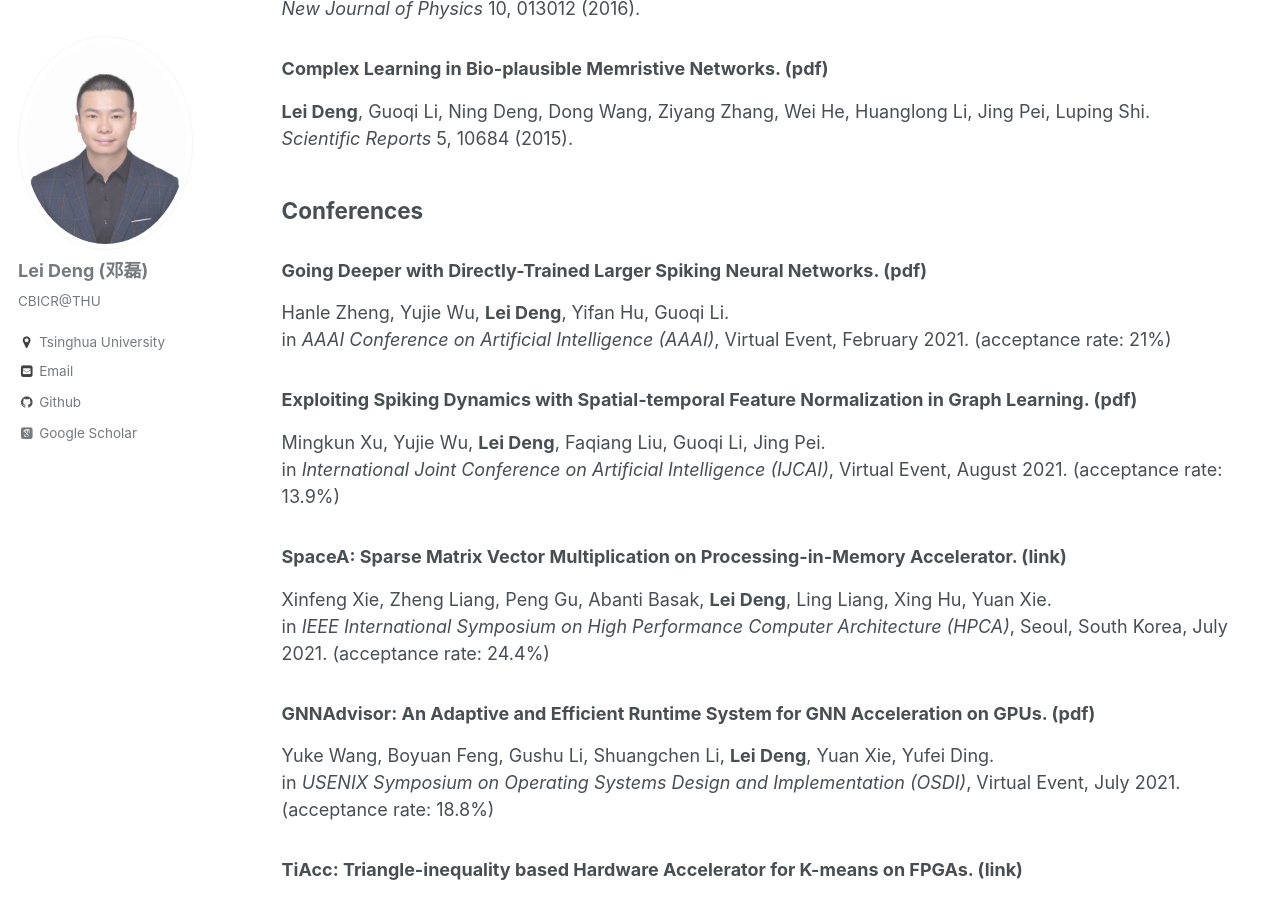
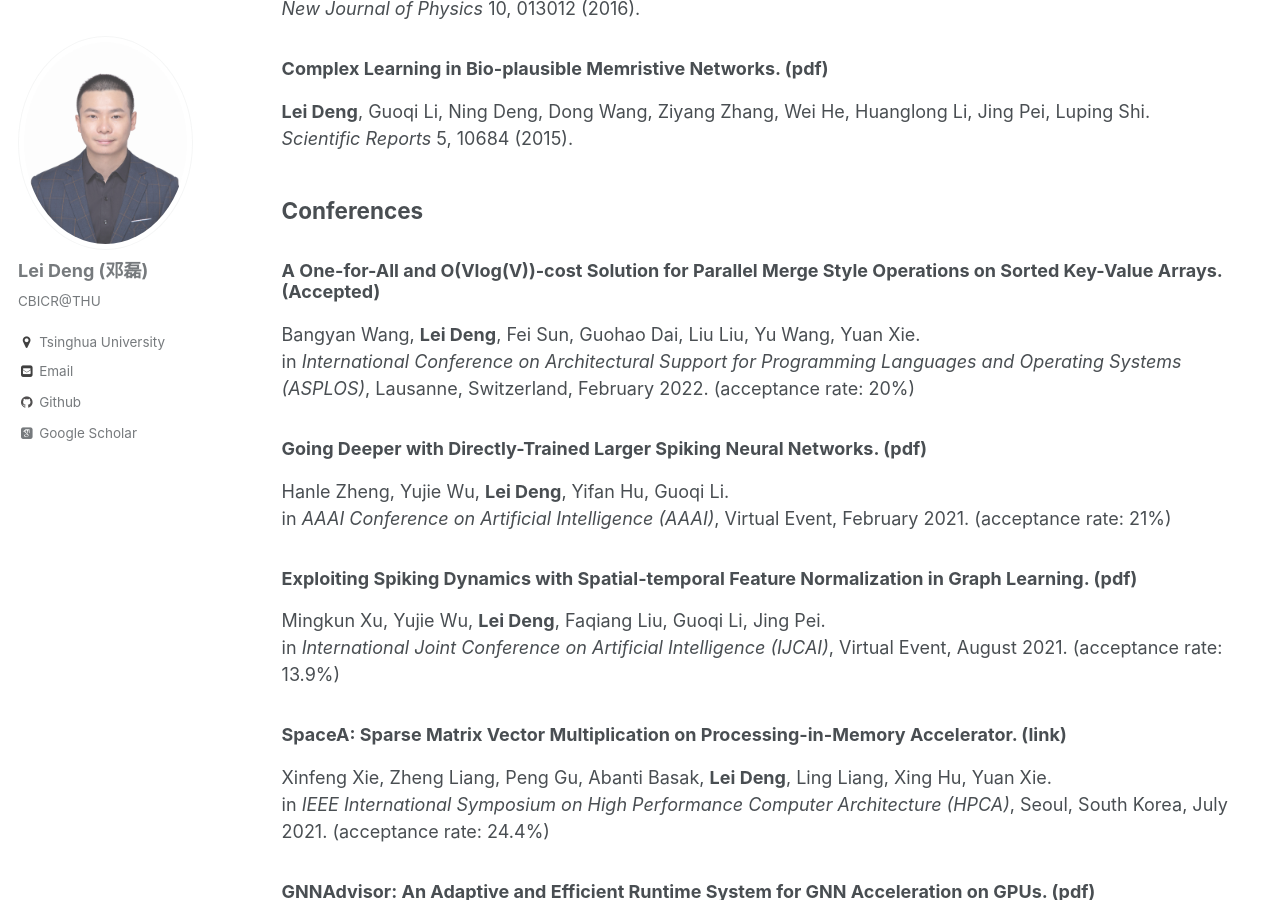
Before and after one commit to dllfei/dllfei.github.io, a Jekyll site: the page built from _pages/publications.md, in a window 1280 px wide and 900 px high, scrolled down 7752 px. Built offline with Jekyll 4.4.1, drawn with Linux system fonts in a browser that asks for light colours; some web fonts are replaced.

Commit message:
Update publications.md

```diff
--- a/_pages/publications.md
+++ b/_pages/publications.md
@@ -231,6 +231,10 @@ Guoqi Li, Wuhua Hu, Gaoxi Xiao, **Lei Deng**, Pei Tang, Jing Pei, Luping Shi. <b
 
 ## Conferences
 
+### A One-for-All and O(Vlog(V))-cost Solution for Parallel Merge Style Operations on Sorted Key-Value Arrays. (Accepted) <br />
+Bangyan Wang, **Lei Deng**, Fei Sun, Guohao Dai, Liu Liu, Yu Wang, Yuan Xie. <br />
+in *International Conference on Architectural Support for Programming Languages and Operating Systems (ASPLOS)*, Lausanne, Switzerland, February 2022. (acceptance rate: 20%)
+
 ### Going Deeper with Directly-Trained Larger Spiking Neural Networks. ([pdf](https://arxiv.org/pdf/2011.05280.pdf)) <br />
 Hanle Zheng, Yujie Wu, **Lei Deng**, Yifan Hu, Guoqi Li. <br />
 in *AAAI Conference on Artificial Intelligence (AAAI)*, Virtual Event, February 2021. (acceptance rate: 21%)
```
Also changed, not shown: other parts of _pages/publications.md (+1 -1 lines).
